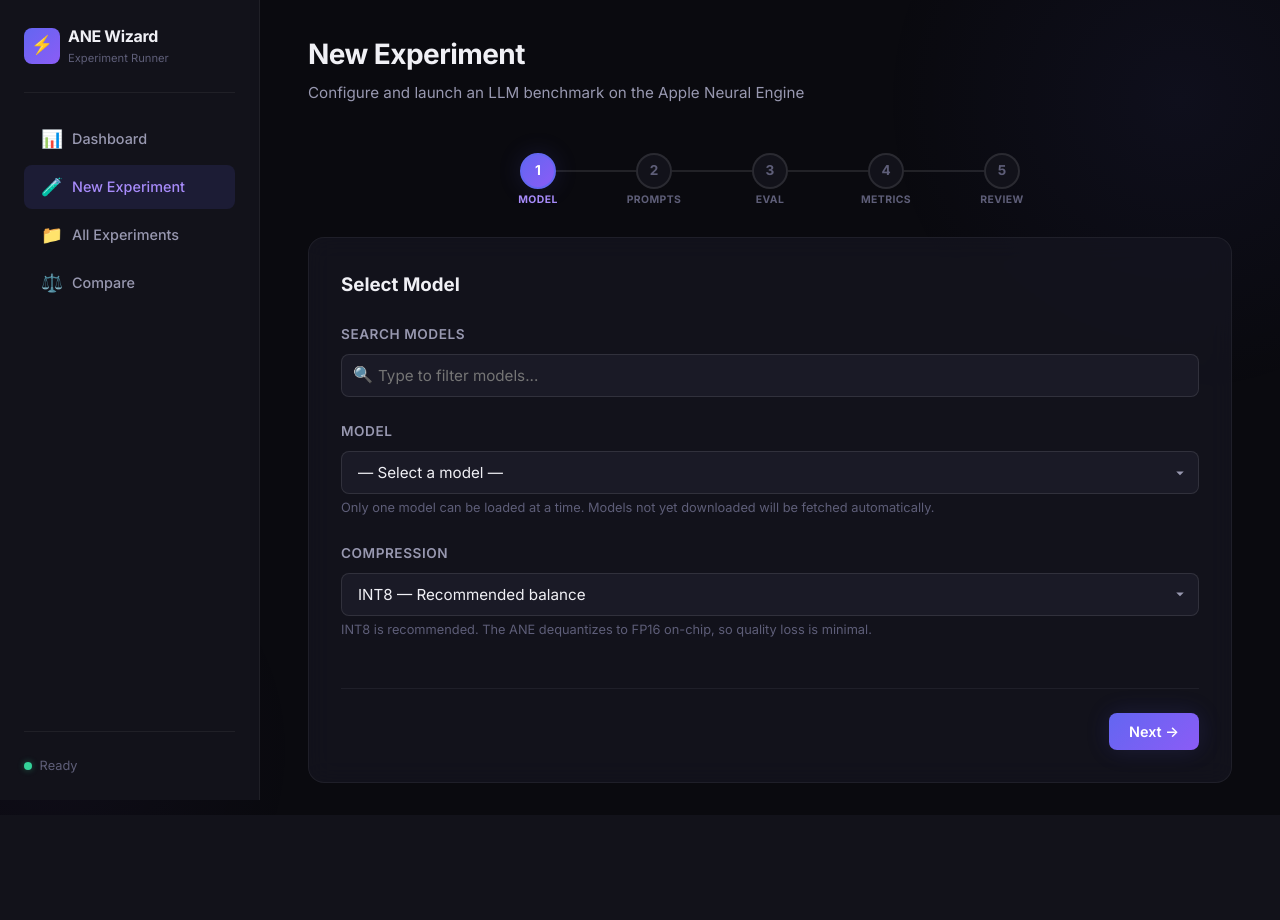
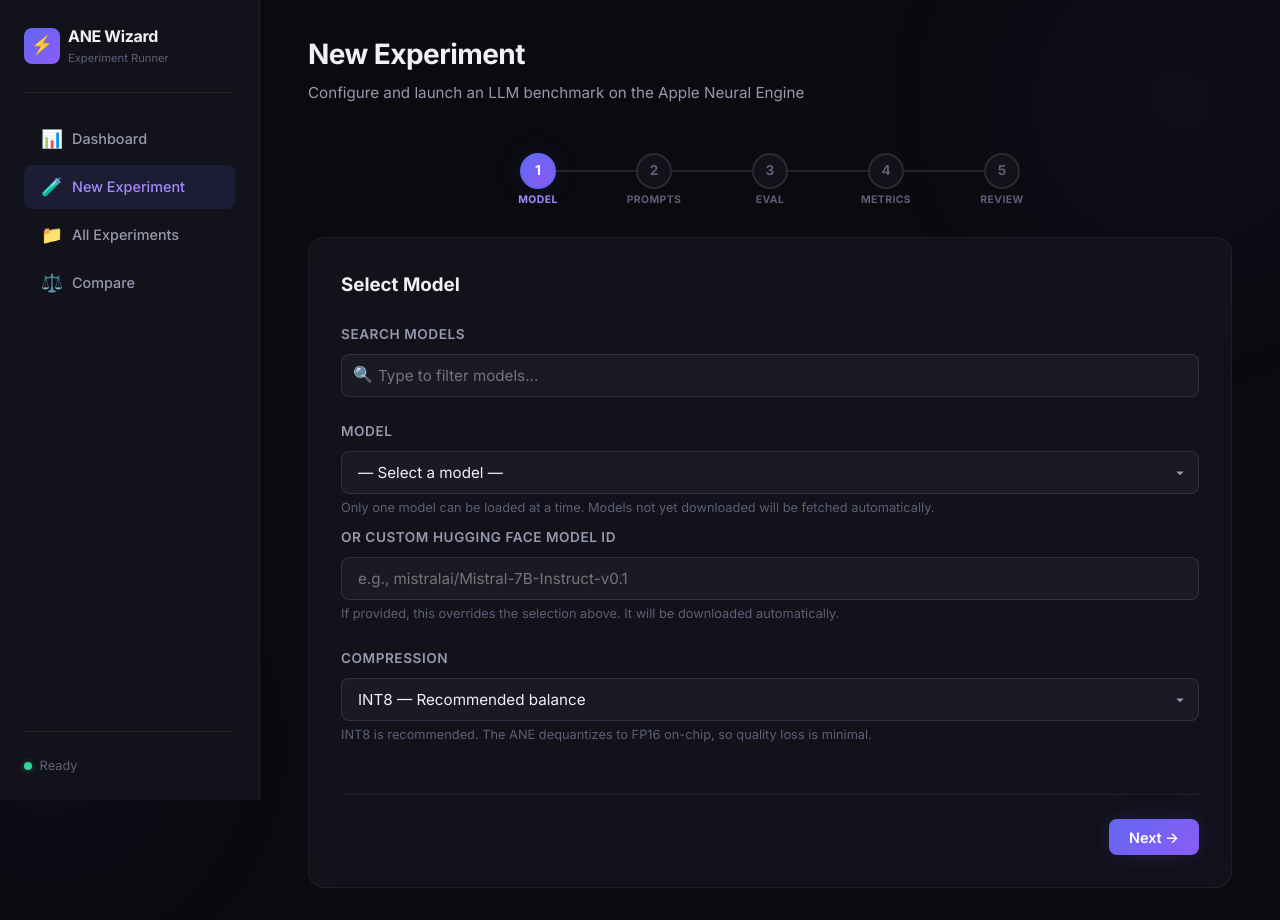
Before and after one commit to K2976/ANE-research, a Flask app: page /wizard in a window 1280 px wide. Before the commit the page ends 800 px from the top, so only its background shows below. Run offline with Flask 3, Linux system fonts and the light colour scheme; parts of the project's set-up code (start-up, migrations or seed data) failed here and were passed over; some libraries are stand-ins or nearby versions.

Commit message:
added functionaltiy to downalod the model automatic but not showing on the site

```diff
--- a/wizard/static/js/app.js
+++ b/wizard/static/js/app.js
@@ -19,7 +19,7 @@ const PREFS_KEY = 'ane_wizard_prefs';
 
 function savePrefs() {
   const prefs = {
-    model_id: document.getElementById('model-select')?.value || '',
+    model_id: document.getElementById('custom-model-id')?.value || document.getElementById('model-select')?.value || '',
     prompt_source: document.getElementById('prompt-source')?.value || '',
     eval_mode: document.getElementById('eval-mode')?.value || '',
     metric_profile: document.getElementById('metric-profile')?.value || '',
@@ -42,7 +42,14 @@ function applyPrefs() {
                                        key === 'eval_mode' ? 'eval-mode' :
                                        key === 'metric_profile' ? 'metric-profile' :
                                        key === 'compression' ? 'compression' : '');
-    if (el && val) el.value = val;
+    if (el && val) {
+      if (key === 'model_id' && ![...el.options].some(o => o.value === val)) {
+        const customEl = document.getElementById('custom-model-id');
+        if (customEl) customEl.value = val;
+      } else {
+        el.value = val;
+      }
+    }
   }
 }
 
@@ -261,8 +268,9 @@ function prevStep() { goToStep(APP.currentStep - 1); }
 function validateStep(step) {
   switch (step) {
     case 1: {
-      const model = document.getElementById('model-select')?.value;
-      if (!model) { showToast('Please select a model', 'warning'); return false; }
+      const customModel = document.getElementById('custom-model-id')?.value?.trim();
+      const model = customModel || document.getElementById('model-select')?.value;
+      if (!model) { showToast('Please select or enter a model ID', 'warning'); return false; }
       return true;
     }
     case 2: {
@@ -284,8 +292,9 @@ function populateReview() {
     if (el) el.textContent = val || '—';
   };
 
+  const customModel = document.getElementById('custom-model-id')?.value?.trim();
   const modelSelect = document.getElementById('model-select');
-  const modelText = modelSelect?.options[modelSelect.selectedIndex]?.text || modelSelect?.value || '—';
+  const modelText = customModel || modelSelect?.options[modelSelect.selectedIndex]?.text || modelSelect?.value || '—';
 
   setReview('review-model', modelText);
   setReview('review-compression', document.getElementById('compression')?.value || 'int8');
@@ -298,7 +307,7 @@ function populateReview() {
   setReview('review-device', 'Apple Neural Engine (ANE)');
 
   // Estimate memory
-  const modelId = document.getElementById('model-select')?.value;
+  const modelId = customModel || document.getElementById('model-select')?.value;
   const compress = document.getElementById('compression')?.value || 'int8';
   const memEl = document.getElementById('review-memory');
   if (memEl && modelId) {
@@ -313,8 +322,9 @@ function populateReview() {
 function startExperiment() {
   if (APP.experimentRunning) return;
 
+  const customModel = document.getElementById('custom-model-id')?.value?.trim();
   const config = {
-    model_id: document.getElementById('model-select')?.value,
+    model_id: customModel || document.getElementById('model-select')?.value,
     compression: document.getElementById('compression')?.value || 'int8',
     prompt_source: document.getElementById('prompt-source')?.value || 'single',
     prompt_text: document.getElementById('prompt-text')?.value || '',
--- a/wizard/templates/wizard.html
+++ b/wizard/templates/wizard.html
@@ -45,7 +45,11 @@
         </option>
         {% endfor %}
       </select>
-      <div class="form-hint">Only one model can be loaded at a time. Models not yet downloaded will be fetched automatically.</div>
+      <div class="form-hint" style="margin-bottom: var(--space-sm);">Only one model can be loaded at a time. Models not yet downloaded will be fetched automatically.</div>
+
+      <label class="form-label mt-sm">Or Custom Hugging Face Model ID</label>
+      <input type="text" class="form-input" id="custom-model-id" placeholder="e.g., mistralai/Mistral-7B-Instruct-v0.1">
+      <div class="form-hint">If provided, this overrides the selection above. It will be downloaded automatically.</div>
     </div>
 
     <div class="form-group">
```
